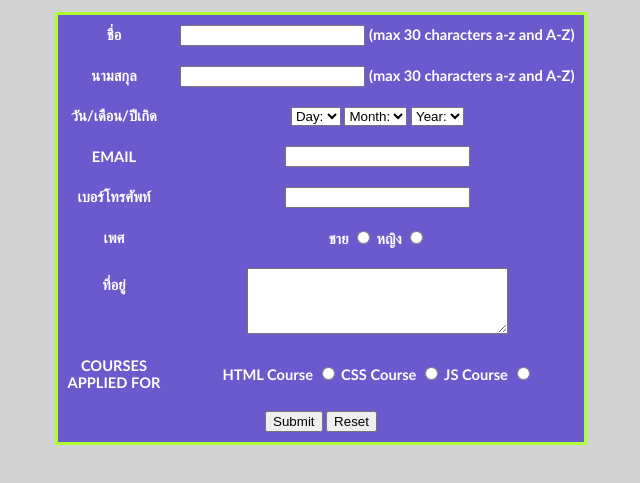
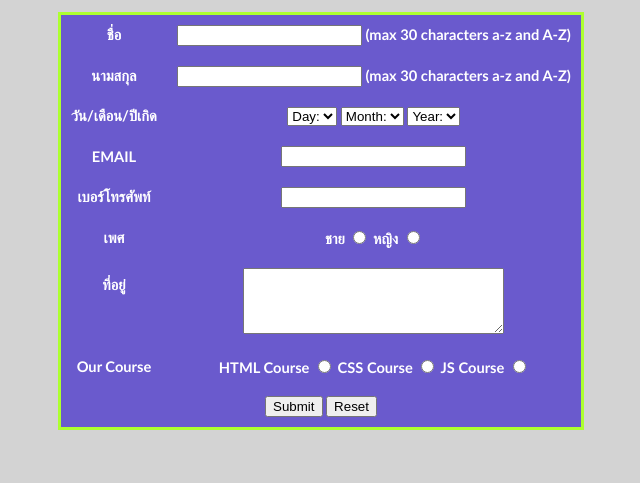
Before and after one commit to ImSorryBoi/WEBPRO, a plain HTML site: page Enrollment/index.html in a window 1280 px wide. Shown: the part 95-578 px from the top of the page, without its empty margins (319-959 px from the left). Drawn offline with Linux system fonts and the light colour scheme.

Commit message:
Update Enrollment

```diff
--- a/Enrollment/index.html
+++ b/Enrollment/index.html
@@ -177,7 +177,7 @@ table.inner{
 </tr>
 
 <tr>
-<td>COURSES<br />APPLIED FOR</td>
+<td>Our Course</td>
 <td>
 HTML Course
 <input type="radio" name="Course_HTML" value="html">
```
